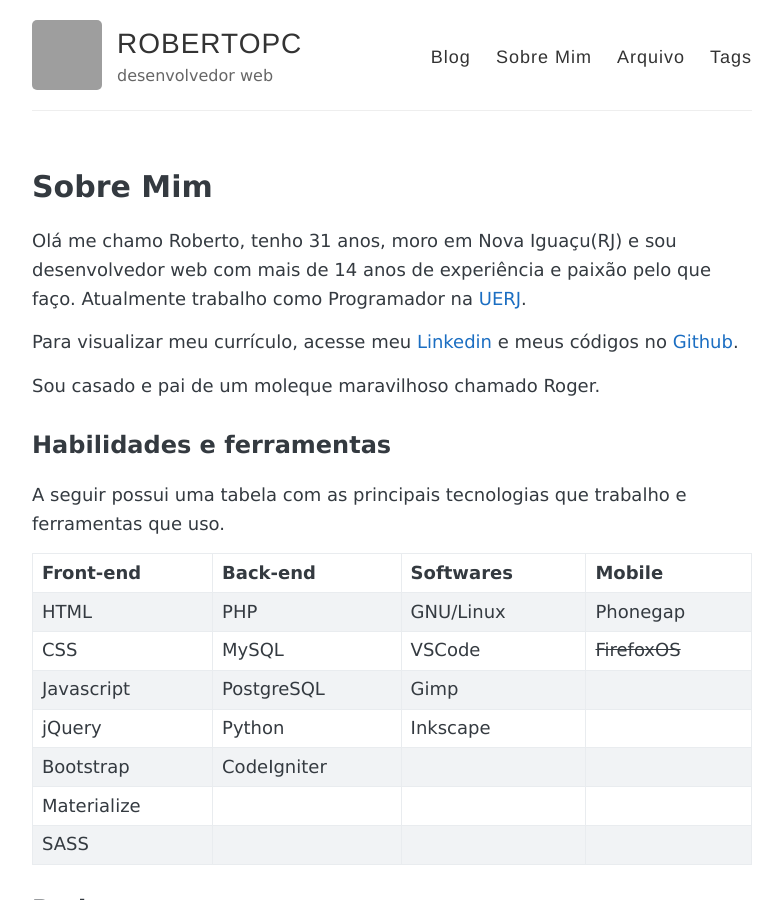
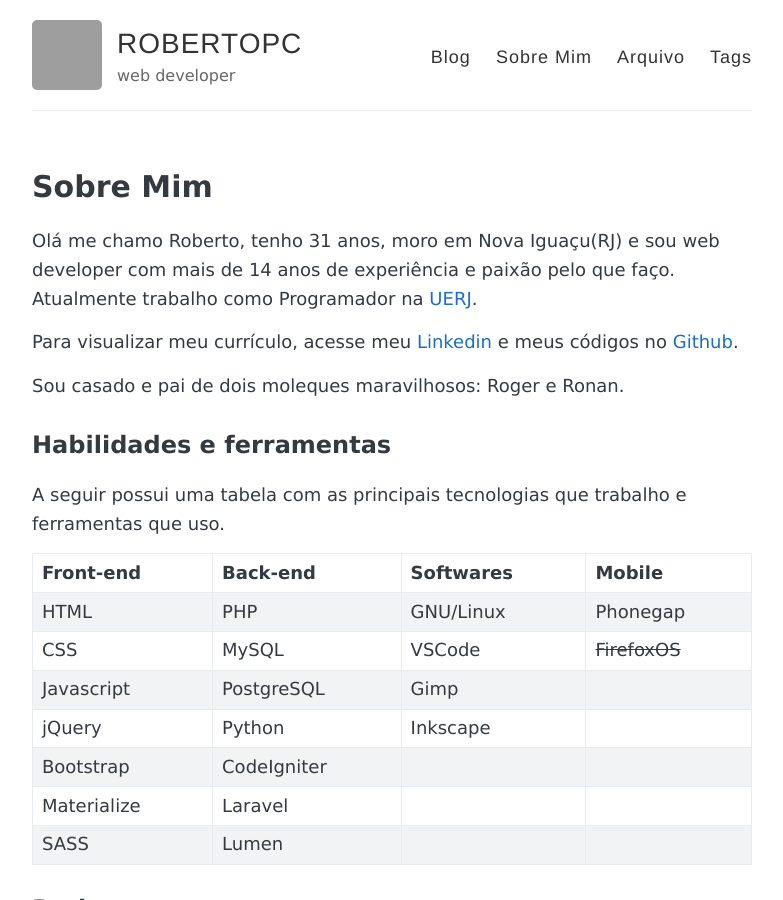
Before and after one commit to robertopc/robertopc.com.br.github.io, a Jekyll site: the page built from sobre.md, in a window 1280 px wide and 900 px high. Shown: the whole window, without its empty margins (248-1031 px from the left). Built offline with Jekyll 4.4.1, drawn with Linux system fonts in a browser that asks for light colours; grey boxes are pictures that could not be loaded.

Commit message:
Bio updates

```diff
--- a/_config.yml
+++ b/_config.yml
@@ -6,7 +6,7 @@
 name: ROBERTOPC
 
 # Short bio or description (displayed in the header)
-description: desenvolvedor web
+description: web developer
 
 #
 # Flags below are optional
--- a/sobre.md
+++ b/sobre.md
@@ -4,11 +4,11 @@ title: Sobre Mim
 permalink: /sobre/
 ---
 
-Olá me chamo Roberto, tenho {{ site.time | date: '%Y' | minus: 1991 }} anos, moro em {{site.cidade}}({{site.estado}}) e sou desenvolvedor web com mais de {{ site.time | date: '%Y' | minus: 2008 }} anos de experiência e paixão pelo que faço. Atualmente trabalho como {{site.profissao-atual}}.
+Olá me chamo Roberto, tenho {{ site.time | date: '%Y' | minus: 1991 }} anos, moro em {{site.cidade}}({{site.estado}}) e sou web developer com mais de {{ site.time | date: '%Y' | minus: 2008 }} anos de experiência e paixão pelo que faço. Atualmente trabalho como {{site.profissao-atual}}.
 
 Para visualizar meu currículo, acesse meu [Linkedin](https://www.linkedin.com/in/{{site.footer-links.linkedin}}) e meus códigos no [Github](https://www.github.com/{{site.footer-links.github}}).
 
-Sou casado e pai de um moleque maravilhoso chamado Roger.
+Sou casado e pai de dois moleques maravilhosos: Roger e Ronan.
 
 ## Habilidades e ferramentas
 
@@ -21,8 +21,8 @@ A seguir possui uma tabela com as principais tecnologias que trabalho e ferramen
 | Javascript    | PostgreSQL   | Gimp          |               |
 | jQuery        | Python       | Inkscape      |               |
 | Bootstrap     | CodeIgniter  |               |               |
-| Materialize   |              |               |               |
-| SASS          |              |               |               |
+| Materialize   | Laravel      |               |               |
+| SASS          | Lumen        |               |               |
 
 ## Projetos
 
```
